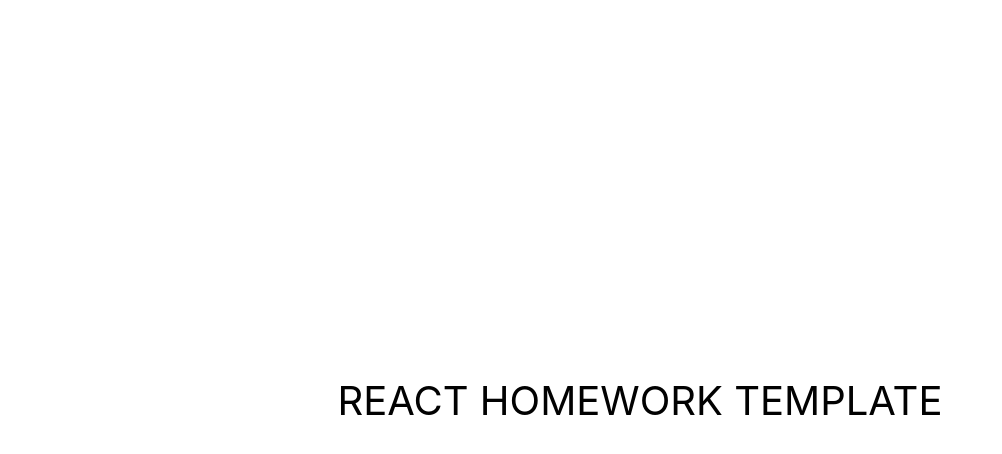
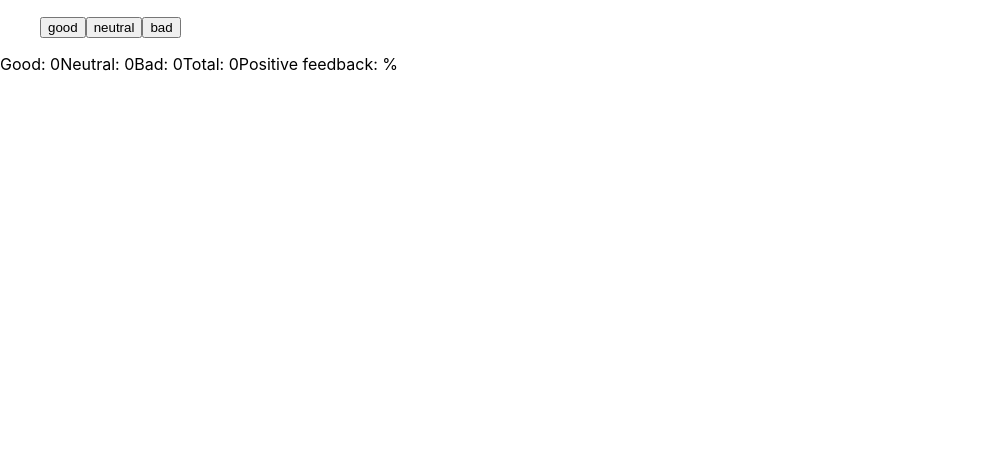
Before and after one commit to 45514118/react-hw-02-feedback, a React (Create React App) app: page / in a window 1280 px wide. Shown: the top 454 px of the page, without its empty margins (0-1002 px from the left). Built offline with nearby package versions, Linux system fonts and the light colour scheme.

Commit message:
quicksave

```diff
--- a/src/components/App.jsx
+++ b/src/components/App.jsx
@@ -1,17 +1,39 @@
-export const App = () => {
-  return (
-    <div
-      style={{
-        height: '100vh',
-        display: 'flex',
-        justifyContent: 'center',
-        alignItems: 'center',
-        fontSize: 40,
-        textTransform: 'uppercase',
-        color: '#010101',
-      }}
-    >
-      React homework template
-    </div>
-  );
+import React from "react"
+import Feedback from "./feedback/Feedback"
+import Statistics from "./statistics/Statistics"
+
+class App extends React.Component {
+  state = {
+    good: 0,
+    neutral: 0,
+    bad: 0
+  };
+  onLeaveFeedback = (option) => {
+    this.setState((prevState) => ({
+      [option]: prevState[option] + 1,
+    }));
+  };
+  countTotalFeedback = () => {
+     return Object.values(this.state).reduce((a, b) => (a += b));
+  };
+  countPositiveFeedbackPercentage = () => { };
+  render() {
+    const { good, neutral, bad } = this.state
+    const total = this.countTotalFeedback();
+    const positivePercentage = this.countPositiveFeedbackPercentage();
+    return (
+      <>
+        <Feedback
+          options={Object.keys(this.state)}
+          onLeaveFeedback={this.onLeaveFeedback} />
+        <Statistics
+          good={good}
+          neutral={neutral}
+          bad={bad}
+          total={total}
+          positivePercentage={positivePercentage} />
+      </>
+    )
+  }
 };
+export default App
--- /dev/null
+++ b/src/components/feedback/Feedback.jsx
@@ -0,0 +1,12 @@
+const Feedback = ({options, onLeaveFeedback}) => {
+
+    return (
+        <ul>
+            {options.map(option => (
+                <button type="button" key={option} onClick={() => onLeaveFeedback()}>{option}</button>
+            )
+            )}
+        </ul>
+    )
+}
+export default Feedback
--- /dev/null
+++ b/src/components/statistics/Statistics.jsx
@@ -0,0 +1,10 @@
+const Statistics = ({ good, neutral, bad, total, positivePercentage }) => (
+    <>
+        Good: {good}
+        Neutral: {neutral}
+        Bad: {bad}
+        Total: {total}
+        Positive feedback: {positivePercentage} %
+    </>
+)
+export default Statistics
--- a/src/index.js
+++ b/src/index.js
@@ -1,6 +1,6 @@
 import React from 'react';
 import ReactDOM from 'react-dom';
-import { App } from 'components/App';
+import App from 'components/App';
 import reportWebVitals from './reportWebVitals';
 import './index.css';
 
```
